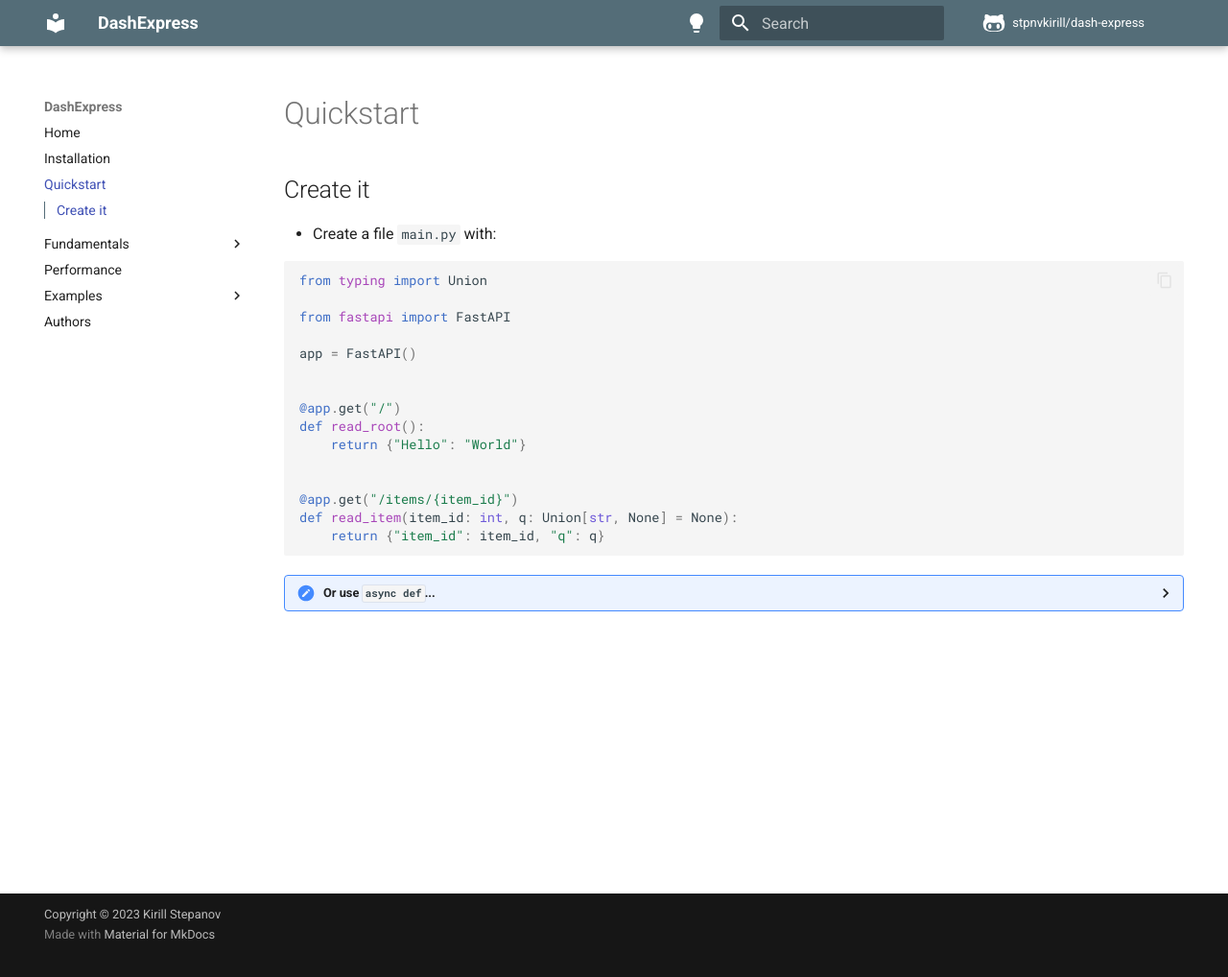
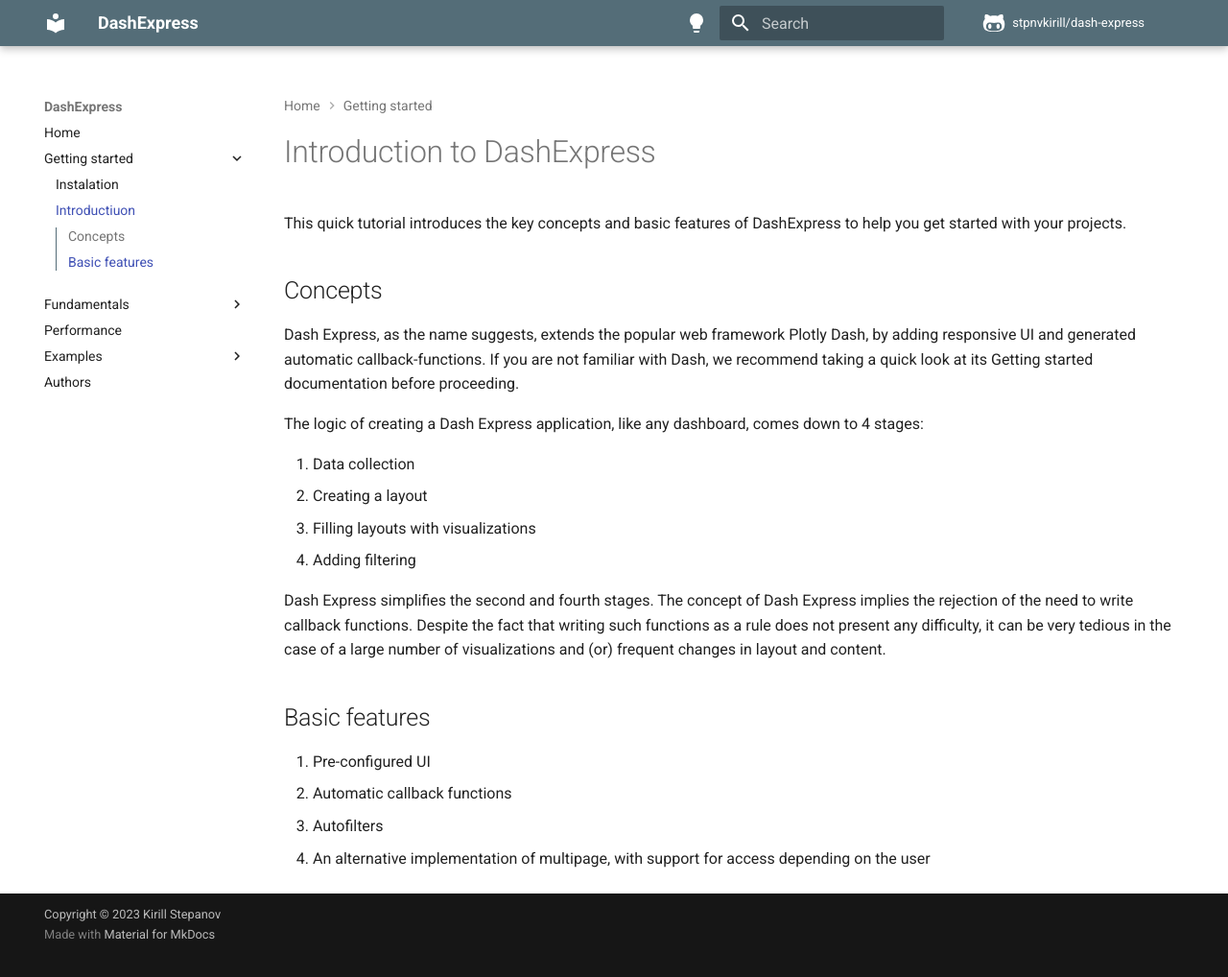
Before and after one commit to stpnvkirill/dash-express, an MkDocs documentation site: the page built from docs/quickstart.md, in a window 1280 px wide and 1028 px high. Shown: the top 1018 px of the window at 96% size. Built offline with MkDocs 1.6.1 and Material for MkDocs 9.7.7, drawn with Linux system fonts in a browser that asks for light colours; comment, search, counter and statistics services are not loaded.

Commit message:
📦 Add  setup logic

````diff
--- a/dash_express/version.py
+++ b/dash_express/version.py
@@ -0,0 +1 @@
+'1.0.0'
--- a/docs/quickstart.md
+++ b/docs/quickstart.md
@@ -1,50 +1,23 @@
-## Create it
+# Introduction to DashExpress
 
-* Create a file `main.py` with:
+This quick tutorial introduces the key concepts and basic features of DashExpress to help you get started with your projects.
 
-```Python
-from typing import Union
+## Concepts
+Dash Express, as the name suggests, extends the popular web framework Plotly Dash, by adding responsive UI and generated automatic callback-functions. If you are not familiar with Dash, we recommend taking a quick look at its Getting started documentation before proceeding.
 
-from fastapi import FastAPI
+The logic of creating a Dash Express application, like any dashboard, comes down to 4 stages:
 
-app = FastAPI()
+1. Data collection
+2. Creating a layout
+3. Filling layouts with visualizations
+4. Adding filtering
+
+Dash Express simplifies the second and fourth stages. The concept of Dash Express implies the rejection of the need to write callback functions. Despite the fact that writing such functions as a rule does not present any difficulty, it can be very tedious in the case of a large number of visualizations and (or) frequent changes in layout and content.
 
 
-@app.get("/")
-def read_root():
-    return {"Hello": "World"}
+## Basic features
 
-
-@app.get("/items/{item_id}")
-def read_item(item_id: int, q: Union[str, None] = None):
-    return {"item_id": item_id, "q": q}
-```
-
-<details markdown="1">
-<summary>Or use <code>async def</code>...</summary>
-
-If your code uses `async` / `await`, use `async def`:
-
-```Python hl_lines="9  14"
-from typing import Union
-
-from fastapi import FastAPI
-
-app = FastAPI()
-
-
-@app.get("/")
-async def read_root():
-    return {"Hello": "World"}
-
-
-@app.get("/items/{item_id}")
-async def read_item(item_id: int, q: Union[str, None] = None):
-    return {"item_id": item_id, "q": q}
-```
-
-**Note**:
-
-If you don't know, check the _"In a hurry?"_ section about <a href="https://fastapi.tiangolo.com/async/#in-a-hurry" target="_blank">`async` and `await` in the docs</a>.
-
-</details>
+1. Pre-configured UI
+2. Automatic callback functions
+3. Autofilters
+4. An alternative implementation of multipage, with support for access depending on the user
--- a/mkdocs.yml
+++ b/mkdocs.yml
@@ -24,8 +24,8 @@
       name: Switch to dark mode
   - media: '(prefers-color-scheme: dark)'
     scheme: slate
-    primary: deep orange
-    accent: amber
+    primary: blue grey
+    accent: deep orange
     toggle:
       icon: material/lightbulb-outline
       name: Switch to light mode
@@ -62,6 +62,8 @@
       format: !!python/name:pymdownx.superfences.fence_code_format ''
   pymdownx.tabbed:
     alternate_style: true
+  pymdownx.tasklist:
+    custom_checkbox: true
 
 
 extra_css:
@@ -73,12 +75,14 @@
 
 nav:
   - Home: index.md
-  - Installation: installation.md
-  - Quickstart: quickstart.md
+  - Getting started:
+    - Instalation: installation.md
+    - Introductiuon: quickstart.md
   - Fundamentals:
+    - Minimal app: fundamentals/Create app.md
     - Add data: fundamentals/Add data.md
     - Visualization: fundamentals/Visualization.md
-    - Common patterns: fundamentals/filters.md
+    - Filtering: fundamentals/filters.md
     - Deployment: fundamentals/deployment.md
   - Performance: performance.md
   - Examples:
--- a/requirements.txt
+++ b/requirements.txt
@@ -1,5 +1,7 @@
 dash
 pandas
+orjson
 dash_iconify
 dash_leaflet
+flask_caching
 dash_mantine_components
````
Also changed, not shown: README.md (+1 -1 lines), dash_express/__init__.py (+24 -4 lines), docs/fundamentals/Add data.md (+111 -0 lines), docs/fundamentals/Create app.md (added, +124 -0 lines), docs/fundamentals/Visualization.md (+96 -0 lines), docs/fundamentals/filters.md (+7 -0 lines), docs/installation.md (+24 -0 lines), setup.cfg (added, +17 -0 lines), setup.py (+28 -0 lines), 3 other files.
